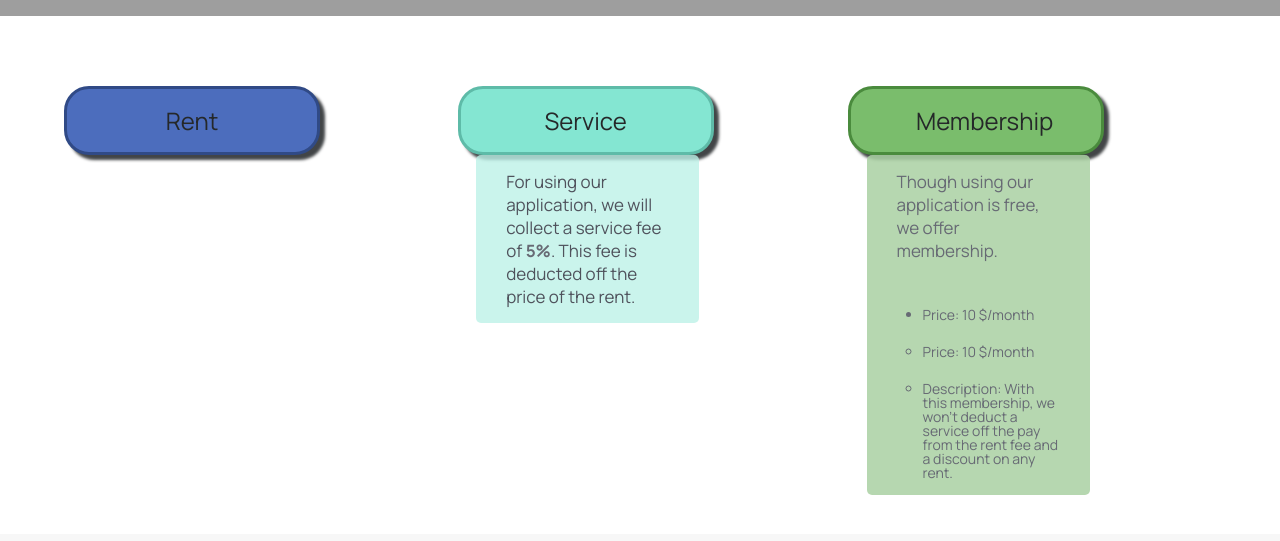
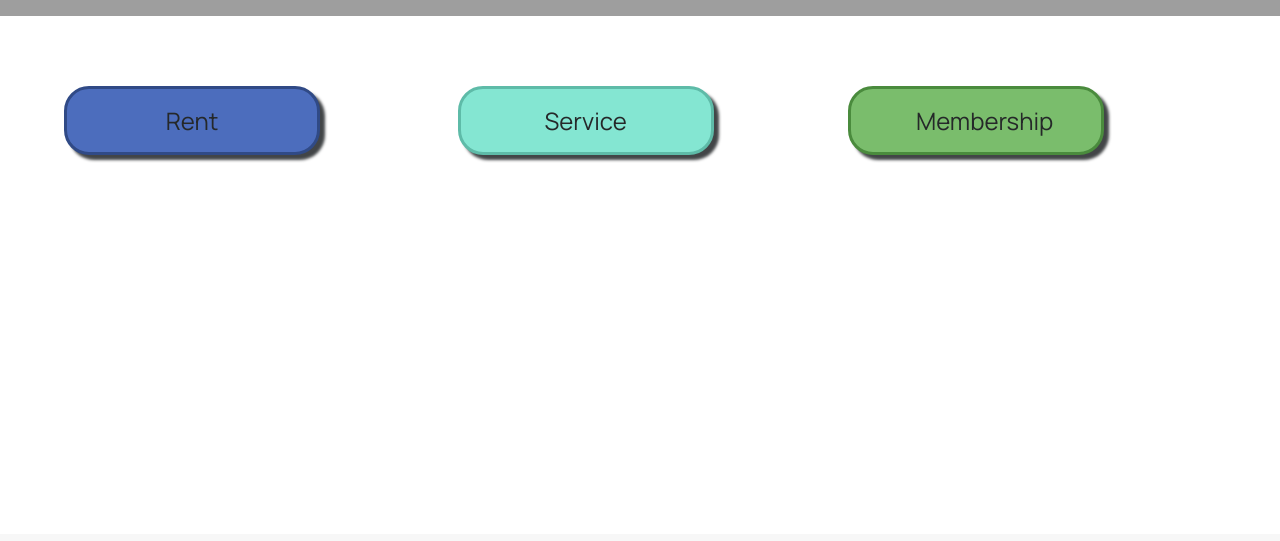
Before and after one commit to Joseph-Champeau/peerpark.github.io, a plain HTML site: page price.html in a window 1280 px wide. Shown: the part 224-765 px from the top of the page. Drawn offline with Linux system fonts and the light colour scheme; grey boxes are pictures that could not be loaded.

Commit message:
finish price buttons

```diff
--- a/main.js
+++ b/main.js
@@ -7,15 +7,15 @@ function findParking() {
 }
 
 //rent button
-
 function Rent() {
   document.getElementById("rent-p").classList.toggle("show");
 }
 
+//service button
 function Service() {
   document.getElementById("serv-p").classList.toggle("show");
 }
-
+//membership button
 function Membership() {
   document.getElementById("memb-p").classList.toggle("show");
 }
--- a/price.html
+++ b/price.html
@@ -44,11 +44,7 @@
         <h2 id="memb-h" onclick="Membership()">Membership</h2>
         <div class="memb-p" id="memb-p">
             <p>Though using our application is free, we offer membership.</p>
-            <br>
             </br>
-            <ul>
-                <li>Price: 10 $/month</li>
-                </br>
                 <ul>
                     <li>Price: 10 $/month</li>
                     </br>
--- a/style.css
+++ b/style.css
@@ -202,14 +202,14 @@ footer {
     text-align: center;
 }
 
-.servicefee p {
+.serv-p {
     background-color:#bdf2e7cb;
 	border-radius:5px;
     color: #4f525c;
 	padding:15px 30px;
     width: 163px;
     margin-left: 7.25%;
-    display: block;
+    display: none;
     font-size: 17px;
 }
 
@@ -244,7 +244,7 @@ footer {
 	padding:15px 30px;
     width: 163px;
     margin-left: 7.25%;
-    display: block;
+    display: none;
     font-size: 17px;
 }
 
```
